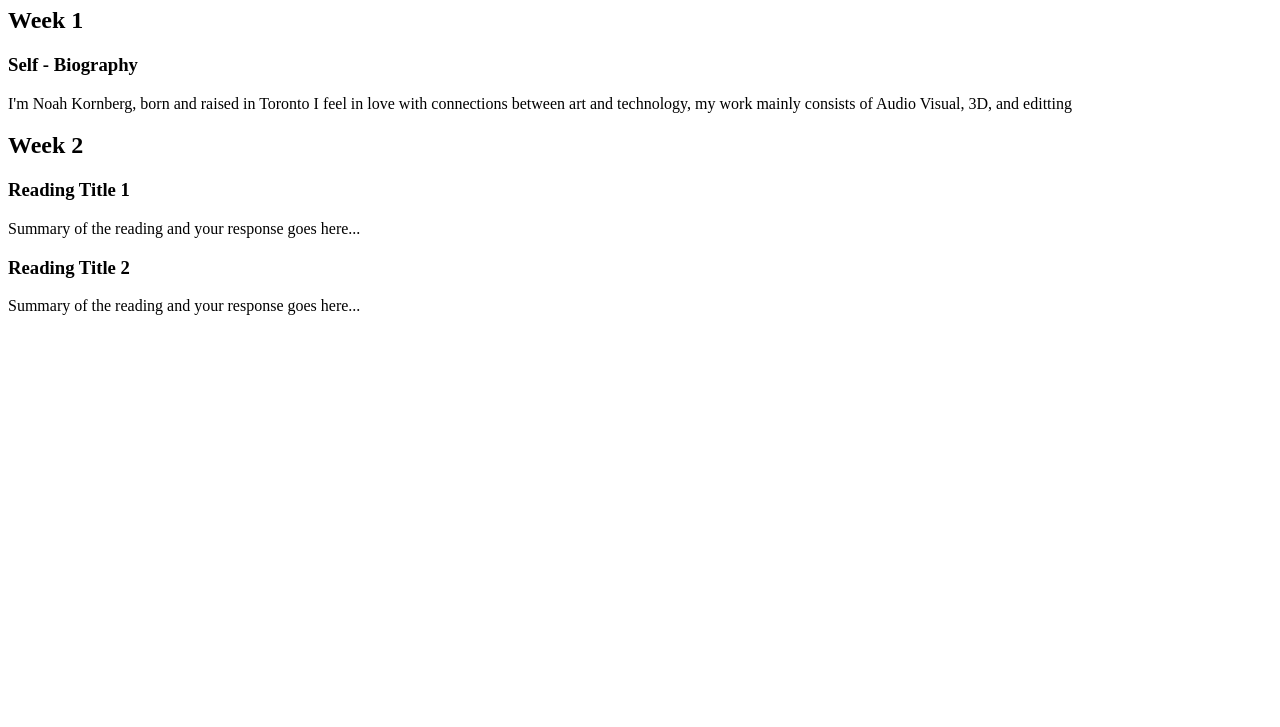
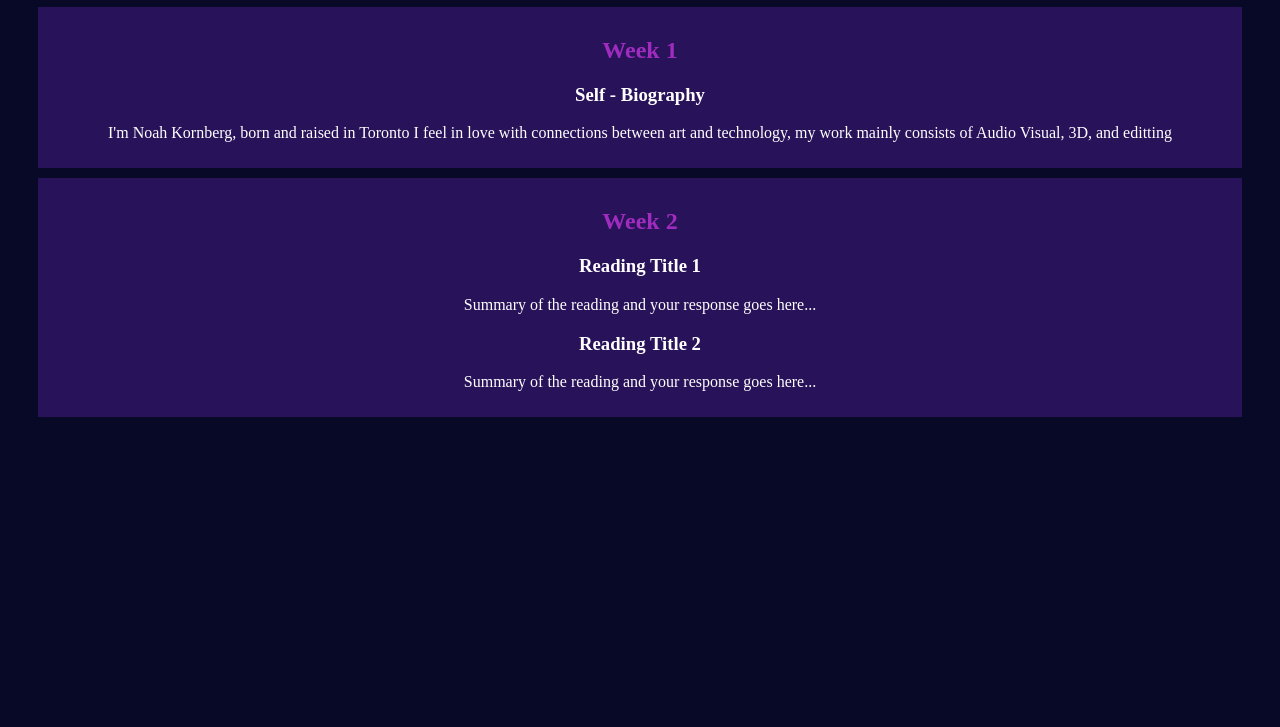
Before and after one commit to PinknMatter/CART451, a plain HTML site: page index.html in a window 1280 px wide. Shown: the part 73-800 px from the top of the page. Drawn offline with Linux system fonts and the light colour scheme.

Commit message:
connected css

```diff
--- a/index.html
+++ b/index.html
@@ -4,7 +4,7 @@
     <meta charset="UTF-8">
     <meta name="viewport" content="width=device-width, initial-scale=1.0">
     <title>Weekly Readings and Responses</title>
-    <link rel="stylesheet" href="public.css">
+    <link rel="stylesheet" href="index.css">
 </head>
 <body>
     <header>
```
